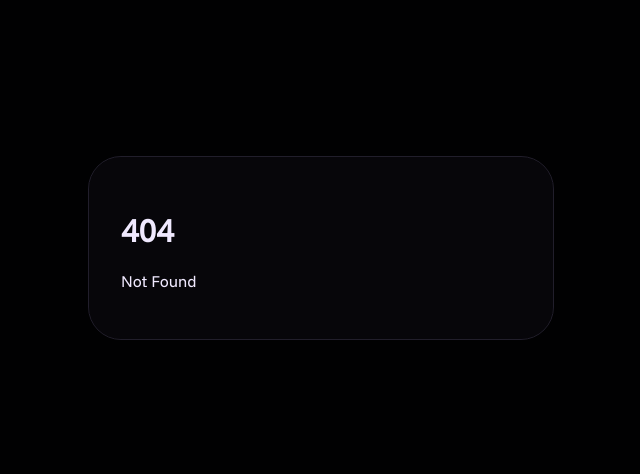
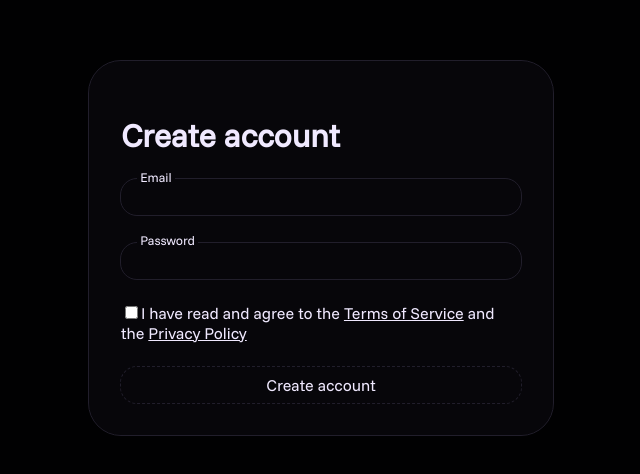
Before and after one commit to raynecloudy/auth, a SvelteKit app: page /create in a window 1280 px wide. Before the commit this address had no page. Shown: the part 152-626 px from the top of the page, without its empty margins (319-959 px from the left). Built offline with nearby package versions, Linux system fonts and the light colour scheme.

Commit message:
account creation page

```diff
--- /dev/null
+++ b/src/routes/create/+page.svelte
@@ -0,0 +1,23 @@
+<script lang="ts">
+  let email = $state("");
+  let password = $state("");
+  let read = $state(false);
+</script>
+
+<h1>Create account</h1>
+<form>
+  <div>
+    <label for="email">Email</label>
+    <input type="email" id="email" bind:value={email} oninput={() => {
+      email = email.replace(/\s/gmi, "");
+    }} required>
+  </div>
+  <div>
+    <label for="password">Password</label>
+    <input type="password" id="password" bind:value={password} required>
+  </div>
+  <div>
+    <input type="checkbox" id="read" bind:checked={read}><label for="read">I have read and agree to the <a href="/terms">Terms of Service</a> and the <a href="/privacy">Privacy Policy</a></label>
+  </div>
+  <input type="submit" value="Create account" class="button" disabled={!read}>
+</form>
--- a/static/style.css
+++ b/static/style.css
@@ -34,7 +34,7 @@ main {
   overflow: scroll;
 }
 
-a.button, button {
+.button, button {
   background-color: var(--text);
   color: var(--background-main);
   border-radius: 1rem;
@@ -45,6 +45,40 @@ a.button, button {
   text-decoration: none;
   user-select: none;
   text-align: center;
+  cursor: pointer;
+}
+
+:is(.button, button):disabled {
+  background-color: transparent;
+  color: var(--text);
+  outline: 0.0625rem dashed var(--outline);
+  cursor: default;
+
+}
+
+form > div:not(:has(input[type="checkbox"])) > label {
+  display: block;
+  width: fit-content;
+  background-color: inherit;
+  font-size: 0.8rem;
+  line-height: 0.2rem;
+  padding: 0 0.2rem;
+  position: relative;
+  left: 1rem;
+}
+
+input:not([type="submit"], [type="checkbox"]) {
+  background-color: inherit;
+  color: inherit;
+  outline: 0.0625rem solid var(--outline);
+  border-radius: 1rem;
+  display: block;
+  padding: 0.5rem 1rem;
+  font: inherit;
+  border: none;
+  text-decoration: none;
+  user-select: none;
+  width: calc(100% - 2rem);
 }
 
 .action-row {
@@ -55,3 +89,22 @@ a.button, button {
 .action-row > * {
   flex-grow: 1;
 }
+
+form {
+  background-color: inherit;
+  display: flex;
+  gap: 1.5rem;
+  flex-direction: column;
+}
+
+form div {
+  background-color: inherit;
+}
+
+sub {
+  font-size: 0.8rem;
+}
+
+a:not(.button) {
+  color: var(--text);
+}
```
